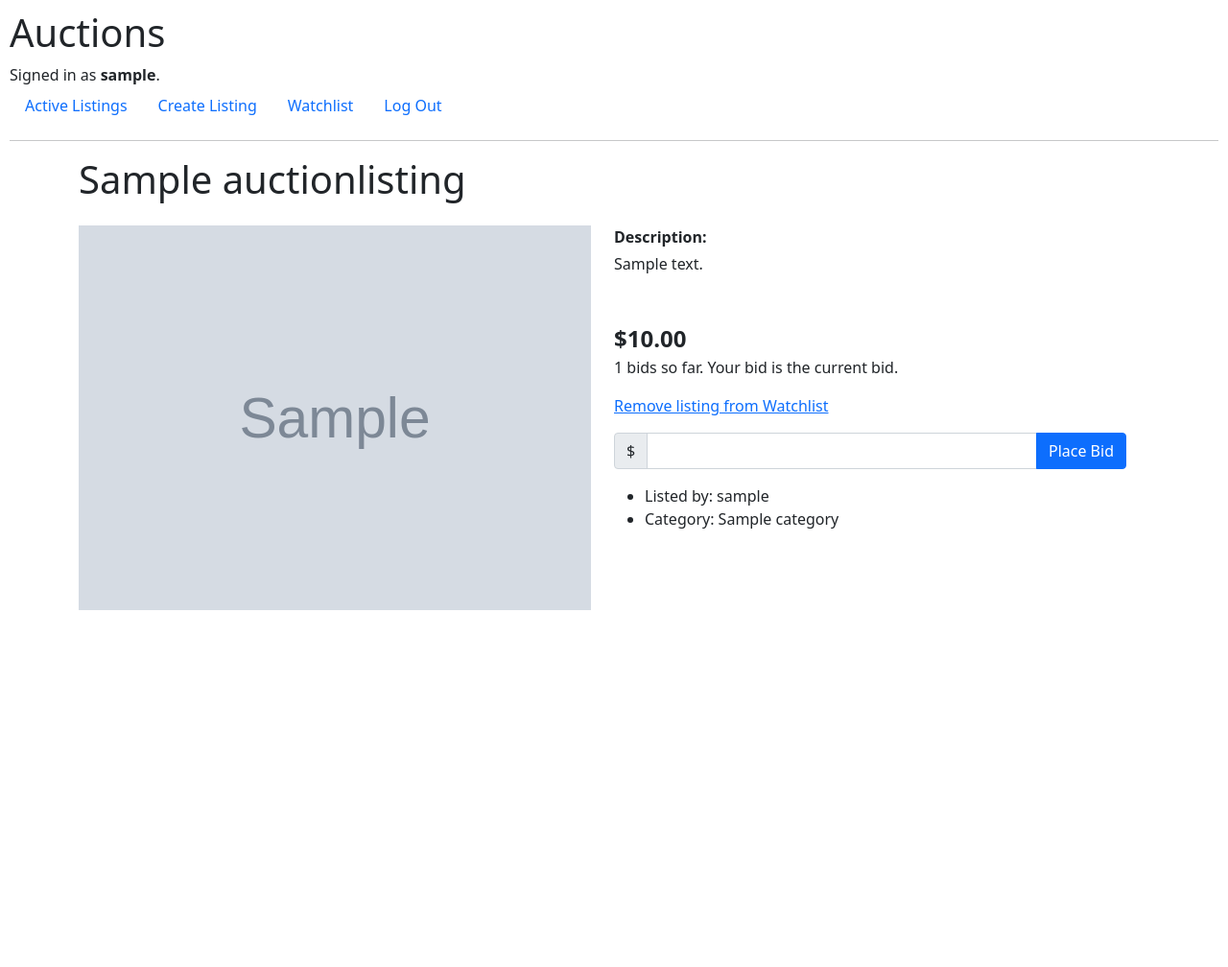
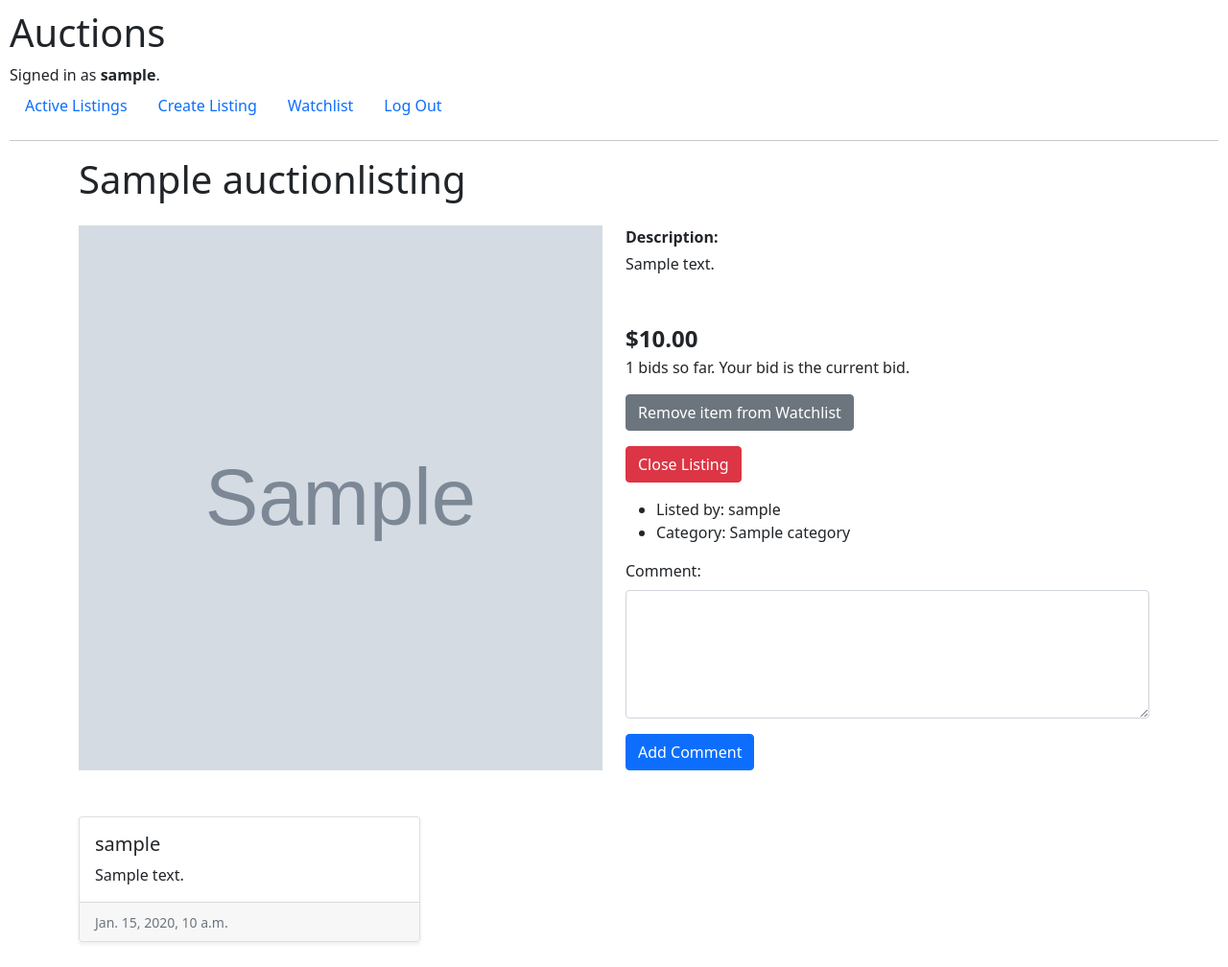
Before and after one commit to Resized/commerce, a Django app: page /listings/1 in a window 1280 px wide. Shown: the whole page at 96% size. Before the commit the page ends 636 px from the top, so only its background shows below. Run offline with Django 3.2, Linux system fonts and the light colour scheme; a user stored in the database is signed in; tables that the repository leaves empty hold one stand-in row (values such as "Sample post"); grey boxes marked "Sample" are stand-in pictures.

Commit message:
Post and view comments

```diff
--- a/auctions/models.py
+++ b/auctions/models.py
@@ -26,6 +26,7 @@ class AuctionListing(models.Model):
     image_url = models.URLField(null=True, blank=True)
     creation_date = models.DateTimeField(auto_now_add=True)
     current_price = models.DecimalField(max_digits=10, decimal_places=2, default=0, validators=[MinValueValidator(0)])
+    is_active = models.BooleanField(default=True)
 
     def __str__(self):
         return f"{self.id} - {self.title}"
@@ -47,4 +48,4 @@ class Comment(models.Model):
     listing = models.ForeignKey(AuctionListing, on_delete=models.CASCADE, related_name="comments")
     user = models.ForeignKey(User, on_delete=models.CASCADE, related_name="comments")
     timestamp = models.DateTimeField(auto_now_add=True)
-    content = models.TextField()
+    content = models.TextField(max_length=255)
--- a/auctions/static/auctions/styles.css
+++ b/auctions/static/auctions/styles.css
@@ -25,3 +25,11 @@ body {
     aspect-ratio: 16/9;
     object-fit: cover;
 }
+
+#narrow {
+    max-width: 512px;
+}
+
+.card {
+    margin: 0;
+}
--- a/auctions/templates/auctions/create_listing.html
+++ b/auctions/templates/auctions/create_listing.html
@@ -5,7 +5,7 @@
 {% endblock %}
 
 {% block body %}
-    <div class="container" style="max-width: 512px">
+    <div class="container" id="narrow">
         <form action="{% url 'create_listing' %}" method="post">
             {% csrf_token %}
             <div class="mb-3">
--- a/auctions/templates/auctions/listing.html
+++ b/auctions/templates/auctions/listing.html
@@ -7,19 +7,27 @@
 
 {% block body %}
     <div class="container">
-        <div class="row">
+        <div class="row ">
             <div class="mb-3">
                 <h1>{{ listing.title }}</h1>
             </div>
-            <div class="row">
-                <div class="mb-3 col-lg-6 col-sm-12">
+        </div>
+        <div class="row mb-5">
+            <div class="col-lg-6 col-sm-12">
+                <div style="
+                        height: 100%;
+                        width: 100%;
+                        background-image: url('{{ listing.image_url }}');
+                        background-size: cover;
+                        background-position: center;
+                        background-repeat: no-repeat;">
                     {% if listing.image_url %}
-                        <img src="{{ listing.image_url }}" alt="Listing Image"
-                             style="object-fit: cover;width: -webkit-fill-available;">
+                        <!--<img src="{{ listing.image_url }}" alt="Listing Image">-->
                     {% else %}
                         <img src="https://i.imgur.com/eeImLXD.png" alt="Listing Image"
                              style="object-fit: cover;width: -webkit-fill-available;">
                     {% endif %}
+                </div>
             </div>
             <div class="col-lg-6 col-sm-12">
                 <div class="mb-1" style="font-weight: bold">
@@ -33,20 +41,23 @@
                 </div>
                 <div class="mb-3">
                     {{ listing.bids.all.count }} bids so far.
-                        {% if listing.bids.all.count > 0 and listing.bids.last.user.id == user.id %}
+                    {% if listing.bids.all.count > 0 and listing.bids.last.user == user %}
                         Your bid is the current bid.
                     {% endif %}
                 </div>
                 <div class="mb-3">
                     {% if is_watched %}
-                            <a href="{% url 'add_to_watchlist' listing.id %}" class="link-primary">Remove listing from
+                        <a href="{% url 'add_to_watchlist' listing.id %}" class="btn btn-secondary">Remove item
+                            from
                             Watchlist</a>
                     {% else %}
-                            <a href="{% url 'add_to_watchlist' listing.id %}" class="link-primary">Add listing to
+                        <a href="{% url 'add_to_watchlist' listing.id %}" class="btn btn-secondary">Add item to
                             Watchlist</a>
                     {% endif %}
                 </div>
+                {% if listing.is_active %}
                     <div class="mb-3">
+                        {% if listing.user != user %}
                             <form action="{% url 'bid' listing.id %}" method="POST">
                                 {% csrf_token %}
                                 <div class="input-group">
@@ -64,15 +75,53 @@
                                     </div>
                                 {% endif %}
                             </form>
+                        {% else %}
+                            <a href="{% url 'close_listing' listing.id %}" class="btn btn-danger">Close Listing</a>
+                        {% endif %}
                     </div>
+                {% elif listing.bids.all.count > 0 and listing.bids.last.user == user %}
+                    <div class="mb-3">
+                        <h2>You have won this auction!</h2>
+                    </div>
+                {% endif %}
                 <div class="mb-3">
                     <ul>
                         <li>Listed by: {{ listing.user.username }}</li>
                         <li>Category: {{ listing.category }}</li>
                     </ul>
                 </div>
+                <form action="{% url 'add_comment' listing.id %}" method="POST">
+                    {% csrf_token %}
+                    <div class="mb-3">
+                        <label for="comment" class="form-label">Comment:</label>
+                        <textarea class="form-control" id="comment" name="comment" rows="5"></textarea>
+                        {% if form.comment.errors %}
+                            {% for error in form.comment.errors %}
+                                <small class="text-danger">{{ error }}</small>
+                            {% endfor %}
+                        {% endif %}
+                    </div>
+                    <button class="btn btn-primary" type="submit">Add Comment</button>
+                </form>
+            </div>
+        </div>
+        <div class="row">
+            {% for comment in listing.comments.all %}
+                <div class="col-lg-4 col-md-6 col-sm-12 mb-3">
+                    <div class="card-group shadow-sm">
+                        <div class="card">
+                            <div class="card-body">
+                                <h5 class="card-title">{{ comment.user }}</h5>
+                                <p class="card-text">{{ comment.content }}</p>
+                            </div>
+                            <div class="card-footer">
+                                <small class="text-muted">{{ comment.timestamp }}</small>
                             </div>
                         </div>
                     </div>
                 </div>
+            {% endfor %}
+        </div>
+
+    </div>
 {% endblock %}
--- a/auctions/templates/auctions/login.html
+++ b/auctions/templates/auctions/login.html
@@ -1,6 +1,7 @@
 {% extends "auctions/layout.html" %}
 
 {% block body %}
+    <div class="container" id="narrow">
 
         <h2>Login</h2>
 
@@ -10,15 +11,16 @@
 
         <form action="{% url 'login' %}" method="post">
             {% csrf_token %}
-        <div class="form-group">
+            <div class="form-group mb-1">
                 <input autofocus class="form-control" type="text" name="username" placeholder="Username">
             </div>
-        <div class="form-group">
+            <div class="form-group mb-1">
                 <input class="form-control" type="password" name="password" placeholder="Password">
             </div>
             <input class="btn btn-primary" type="submit" value="Login">
         </form>
 
         Don't have an account? <a href="{% url 'register' %}">Register here.</a>
+    </div>
 
 {% endblock %}
--- a/auctions/urls.py
+++ b/auctions/urls.py
@@ -10,6 +10,8 @@ urlpatterns = [
     path("create_listing", views.create_listing, name="create_listing"),
     path("listings/<int:listing_id>", views.view_listing, name="view_listing"),
     path("listings/<int:listing_id>/bid", views.bid, name="bid"),
+    path("listings/<int:listing_id>/close", views.close_listing, name="close_listing"),
     path("watchlist", views.view_watchlist, name="view_watchlist"),
     path("listings/<int:listing_id>/watchlist", views.add_to_watchlist, name="add_to_watchlist"),
+    path("listings/<int:listing_id>/comment", views.add_comment, name="add_comment"),
 ]
--- a/auctions/views.py
+++ b/auctions/views.py
@@ -1,6 +1,5 @@
 from django.contrib.auth import authenticate, login, logout
 from django.contrib.auth.decorators import login_required
-from django.core.exceptions import ValidationError
 from django.core.validators import MinValueValidator
 from django.db import IntegrityError
 from django import forms
@@ -8,11 +7,12 @@ from django.http import HttpResponse, HttpResponseRedirect
 from django.shortcuts import render
 from django.urls import reverse
 
-from .models import User, Category, AuctionListing, Bid
+from .models import User, Category, AuctionListing, Bid, Comment
 
 
 def index(request):
     return render(request, "auctions/index.html", {
+        "title": "Active Listings",
         "listings": AuctionListing.objects.all()
     })
 
@@ -74,10 +74,11 @@ def view_listing(request, listing_id):
         listing = AuctionListing.objects.get(pk=listing_id)
     except AuctionListing.DoesNotExist:
         return HttpResponse("Invalid listing")
-    watchlist = User.objects.get(pk=request.user.id).watchlist
     is_watched = False
-    if watchlist.filter(pk=listing_id).exists():
-        is_watched = True
+    if request.user.is_authenticated:
+        watchlist = User.objects.get(pk=request.user.id).watchlist
+        if watchlist.filter(pk=listing_id).exists():
+            is_watched = True
     return render(request, "auctions/listing.html", {
         "listing": listing,
         "user": request.user,
@@ -111,7 +112,7 @@ def bid(request, listing_id):
         form = CreateBidForm(request.POST, initial={"current_price": listing.current_price})
         if request.user == listing.user:
             form.add_error('amount', "Cannot bid on yor own listing.")
-        if request.user == listing.current_price:
+        if listing.bids.all() and request.user == listing.bids.last().user:
             form.add_error('amount', "You already have the highest bid.")
 
         if form.is_valid():
@@ -152,7 +153,6 @@ def create_listing(request):
     if request.method == "POST":
         form = CreateListingForm(request.POST)
         if form.is_valid():
-            print("hello")
             title = form.cleaned_data["title"]
             description = form.cleaned_data["description"]
             current_price = form.cleaned_data["current_price"]
@@ -165,7 +165,8 @@ def create_listing(request):
                 category=category,
                 user=request.user,
                 image_url=image_url,
-                current_price=current_price
+                current_price=current_price,
+                ia_active=True
             )
 
             listing.save()
@@ -176,6 +177,7 @@ def create_listing(request):
     return render(request, "auctions/create_listing.html", {"form": form})
 
 
+@login_required(login_url="login")
 def add_to_watchlist(request, listing_id):
     watchlist = User.objects.get(pk=request.user.id).watchlist
     if watchlist.filter(pk=listing_id).exists():
@@ -186,4 +188,57 @@ def add_to_watchlist(request, listing_id):
 
 
 def view_watchlist(request):
-    return None
+    return render(request, "auctions/index.html", {
+        "title": "My Watchlist",
+        "listings": User.objects.get(pk=request.user.id).watchlist.all()
+    })
+
+
+@login_required(login_url="login")
+def close_listing(request, listing_id):
+    try:
+        listing = AuctionListing.objects.get(pk=listing_id)
+    except AuctionListing.DoesNotExist:
+        return HttpResponse("Invalid listing")
+
+    if request.user == listing.user:
+        listing.is_active = False
+        listing.save()
+
+    return HttpResponseRedirect(reverse("view_listing", args=(listing_id,)))
+
+
+class CreateCommentForm(forms.Form):
+    comment = forms.CharField(max_length=255)
+
+
+@login_required(login_url="login")
+def add_comment(request, listing_id):
+    try:
+        listing = AuctionListing.objects.get(pk=listing_id)
+    except AuctionListing.DoesNotExist:
+        return HttpResponse("Invalid listing")
+
+    if request.method == "POST":
+        form = CreateCommentForm(request.POST)
+        if form.is_valid():
+            comment = form.cleaned_data["comment"]
+            new_comment = Comment(
+                listing=listing,
+                user=request.user,
+                content=comment
+            )
+
+            new_comment.save()
+
+            return HttpResponseRedirect(reverse("view_listing", args=(listing_id,)))
+
+    else:
+        print("hello world")
+        form = CreateCommentForm()
+
+    return render(request, "auctions/listing.html", {
+        "form": form,
+        "listing": listing,
+        "user": request.user
+    })
```
Also changed, not shown: auctions/templates/auctions/index.html (+4 -4 lines), auctions/templates/auctions/register.html (+6 -5 lines), auctions/migrations/0005_auctionlisting_is_active.py (added), auctions/migrations/0006_alter_comment_content.py (added). Lines whose indentation alone changed are shown as unchanged.
